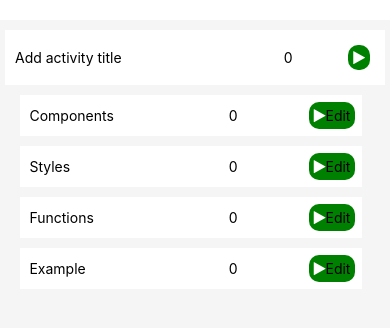
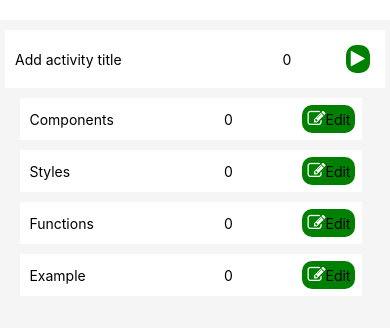
Before and after one commit to nata-kab/TimeTracker, a React Native app: screen / in a window 390 px wide. Shown: the top 328 px of the page. Built offline with nearby package versions, Linux system fonts and the light colour scheme.

Commit message:
fix Icons

```diff
--- a/src/components/MainTask/index.js
+++ b/src/components/MainTask/index.js
@@ -39,7 +39,7 @@ const MainTask = () => {
       <TimeRecord activityTime={activityTime} />
       <ButtonHelper
         color="#3da200"
-        iconName={"start"}
+        iconName={"play"}
         onPress={handleAddActivity}
       ></ButtonHelper>
     </View>
--- a/src/components/Shared/ButtonHelper/index.js
+++ b/src/components/Shared/ButtonHelper/index.js
@@ -1,12 +1,12 @@
 import React from "react";
 import { TouchableOpacity, Text, StyleSheet } from "react-native";
 import { func, oneOfType, string, node } from "prop-types";
-import FAIcon from "../FAIcon";
+import FontAwesome from "react-native-vector-icons/FontAwesome";
 
 const ButtonHelper = ({ children, onPress, color, iconName }) => {
   return (
     <TouchableOpacity style={styles.button} onPress={onPress}>
-      {iconName && <FAIcon name={iconName} />}
+      {iconName && <FontAwesome name={iconName} size={18} color="#ffffff" />}
       <Text>{children}</Text>
     </TouchableOpacity>
   );
--- a/src/components/Shared/FAIcon/index.js
+++ /dev/null
@@ -1,10 +0,0 @@
-import Icon from "react-native-vector-icons/FontAwesome";
-
-const FAIcon = ({
-  iconName = "play",
-  iconColor = "#ffffff",
-  iconSize = 15,
-}) => {
-  return <Icon name={iconName} size={iconSize} color={iconColor} />;
-};
-export default FAIcon;
--- a/src/components/TrackersList/TrackerItem/index.js
+++ b/src/components/TrackersList/TrackerItem/index.js
@@ -14,7 +14,7 @@ const TrackerItem = ({
     <View key={activityId} style={styles.listItem}>
       <Title text={activityName} />
       <TimeRecord activityTime={activityTime} />
-      <ButtonHelper color="white" iconName="pencil">
+      <ButtonHelper color="white" iconName="edit">
         Edit
       </ButtonHelper>
     </View>
```
